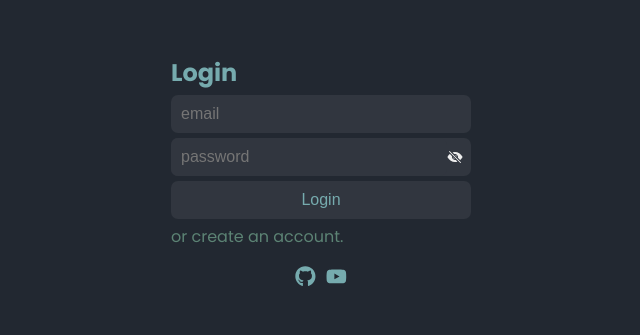
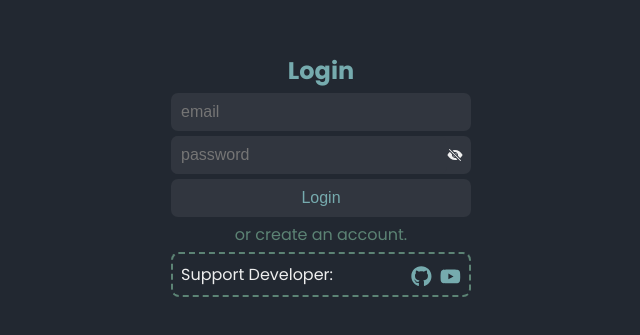
Before and after one commit to irfanshadikrishad/transponder-snail, a React (Vite) app in the folder client/: page / in a window 1280 px wide. Shown: the part 185-520 px from the top of the page, without its empty margins (319-959 px from the left). Built offline with nearby package versions, Linux system fonts and the light colour scheme; a web font is replaced by a local one.

Commit message:
refactor: error page redirects automatically

```diff
--- a/client/src/components/CreateGroupModal.jsx
+++ b/client/src/components/CreateGroupModal.jsx
@@ -8,7 +8,8 @@ import "react-toastify/dist/ReactToastify.css";
 import { RxCross2 } from "react-icons/rx";
 
 export default function CreateGroupModal({ setIsGroupModalActive }) {
-  const { API, defaultAvatar, token, getAllChats, errorToast } = useAuth();
+  const { API, defaultAvatar, token, getAllChats, errorToast, user } =
+    useAuth();
   const [searchResults, setSearchResults] = useState([]);
   const [groupUsers, setGroupUsers] = useState([]);
   const [groupName, setGroupName] = useState("");
@@ -25,9 +26,10 @@ export default function CreateGroupModal({ setIsGroupModalActive }) {
   const addToGroup = async (toBeAddedObject) => {
     if (!isDuplicate(groupUsers, toBeAddedObject)) {
       setGroupUsers([...groupUsers, toBeAddedObject]);
-    } else {
-      console.log(`duplicate detected ${toBeAddedObject.name}`);
     }
+    // else {
+    //   console.log(`duplicate detected ${toBeAddedObject.name}`);
+    // }
   };
   const removeFromGroup = async (toBeRemoved) => {
     let newGroupUsers = groupUsers.filter(
@@ -64,9 +66,12 @@ export default function CreateGroupModal({ setIsGroupModalActive }) {
           "Content-Type": "application/json",
           Authorization: `Bearer ${token}`,
         },
-        body: JSON.stringify({ users: users, name: groupName }),
+        body: JSON.stringify({
+          users: users,
+          name: groupName === "" ? `${user.name}'s group` : groupName,
+        }),
       });
-      const response = await request.json();
+      const { message } = await request.json();
       if (request.status === 201) {
         setIsGroupModalActive(false);
         setGroupName("");
@@ -74,7 +79,7 @@ export default function CreateGroupModal({ setIsGroupModalActive }) {
         setSearchResults([]);
         getAllChats();
       } else {
-        errorToast(response.message);
+        errorToast(message);
       }
     }
   };
--- a/client/src/components/HomeSocial.jsx
+++ b/client/src/components/HomeSocial.jsx
@@ -3,6 +3,10 @@ import { FaYoutube } from "react-icons/fa";
 
 export default function HomeSocial() {
   return (
+    <section className="home_social_container">
+      <section>
+        <p>Support Developer:</p>
+      </section>
       <section className="home_social">
         <a href="https://github.com/irfanshadikrishad" target="_blank">
           {<FaGithub />}
@@ -11,5 +15,6 @@ export default function HomeSocial() {
           {<FaYoutube />}
         </a>
       </section>
+    </section>
   );
 }
--- a/client/src/index.css
+++ b/client/src/index.css
@@ -53,6 +53,7 @@ input:-webkit-autofill:active {
 }
 .home_login > h1 {
   color: var(--chat_notself);
+  text-align: center;
 }
 
 .show_password {
@@ -99,6 +100,20 @@ input:-webkit-autofill:active {
 .switch_lr {
   cursor: pointer;
   color: var(--chat_self);
+  text-align: center;
+}
+
+.home_social_container {
+  display: grid;
+  grid-template-columns: 3fr 1fr;
+  align-items: center;
+  justify-content: center;
+  gap: 10px;
+  background-color: var(--background);
+  border: 2px dashed var(--chat_self);
+  border-radius: 8px;
+  width: 280px;
+  padding: 0 8px;
 }
 
 nav {
@@ -580,6 +595,11 @@ input:-webkit-autofill:active {
   border-radius: 7px;
   cursor: pointer;
 }
+.create_group_buttons > button:first-child {
+  background-color: var(--secondary);
+  color: var(--color);
+  opacity: 50%;
+}
 
 .added_users {
   display: flex;
@@ -588,7 +608,8 @@ input:-webkit-autofill:active {
 }
 
 .addedUser {
-  background-color: rgb(229, 231, 231);
+  color: var(--chat_notself);
+  background-color: var(--background);
   padding: 0 5px;
   border-radius: 5px;
   display: flex;
@@ -598,6 +619,7 @@ input:-webkit-autofill:active {
 
 .addedUser > button {
   border: none;
+  color: tomato;
   background-color: transparent;
   font-size: 1rem;
   cursor: pointer;
@@ -761,9 +783,10 @@ input:-webkit-autofill:active {
 }
 
 .home_social {
-  display: grid;
-  grid-template-columns: 1fr 1fr;
-  gap: 10px;
+  display: flex;
+  align-items: center;
+  justify-content: flex-end;
+  gap: 8px;
 }
 .home_social > a {
   font-size: 1.3rem;
--- a/client/src/pages/Error.jsx
+++ b/client/src/pages/Error.jsx
@@ -1,6 +1,24 @@
-import React from "react";
+import React, { useEffect, useState } from "react";
+import { useNavigate } from "react-router-dom";
 
 export default function Error() {
+  const navigate = useNavigate();
+  const [redirectIn, setRedirectIn] = useState(10);
+
+  useEffect(() => {
+    const intervalId = setInterval(() => {
+      setRedirectIn((prevRedirectIn) => {
+        if (prevRedirectIn <= 1) {
+          navigate("/");
+          clearInterval(intervalId);
+        } else {
+          return prevRedirectIn - 1;
+        }
+      });
+    }, 1000);
+
+    return () => clearInterval(intervalId); // Clear interval on component unmount
+  }, []);
   return (
     <section className="error">
       <img
@@ -10,6 +28,7 @@ export default function Error() {
         draggable="false"
       />
       <p>Page not found. Error 404.</p>
+      <p>Redirecting in {redirectIn} sec.</p>
     </section>
   );
 }
```
Also changed, not shown: 1 other file (tests, documents, lock files or other folders). Lines whose indentation alone changed are shown as unchanged.
